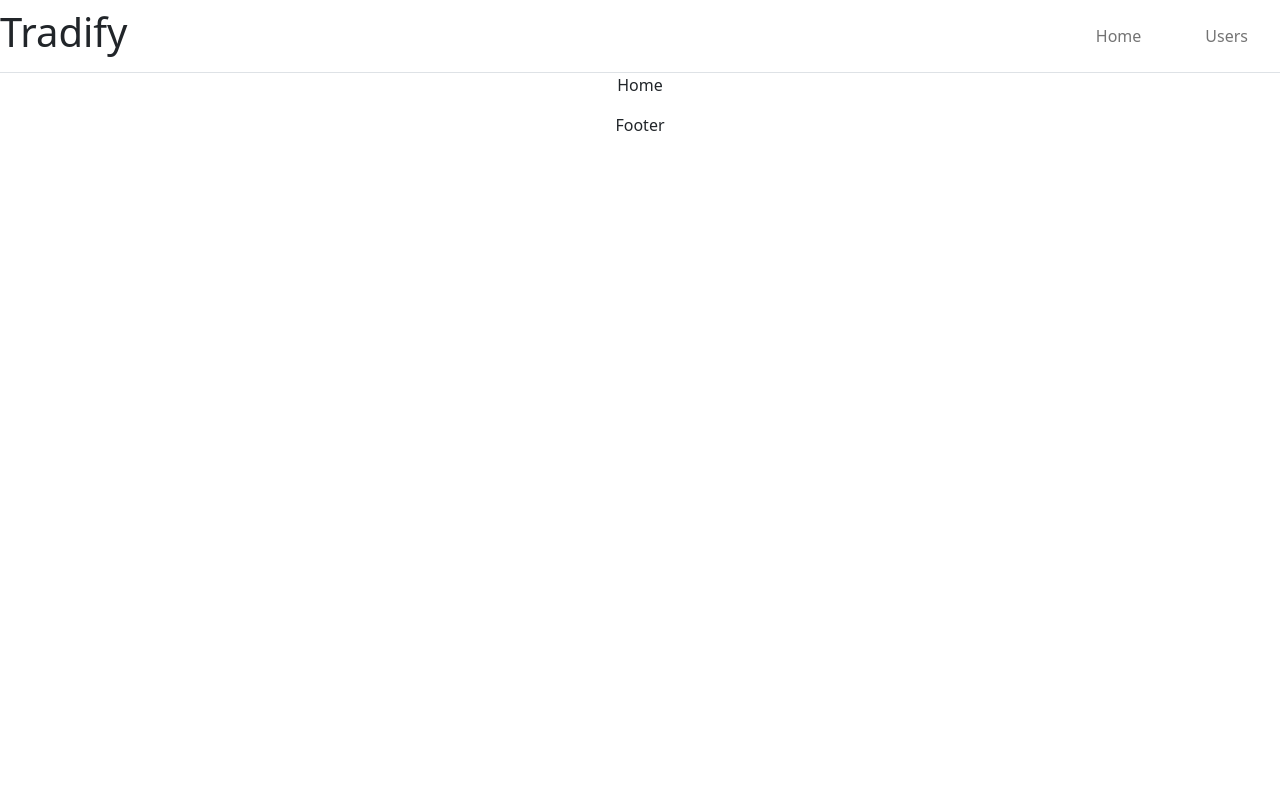
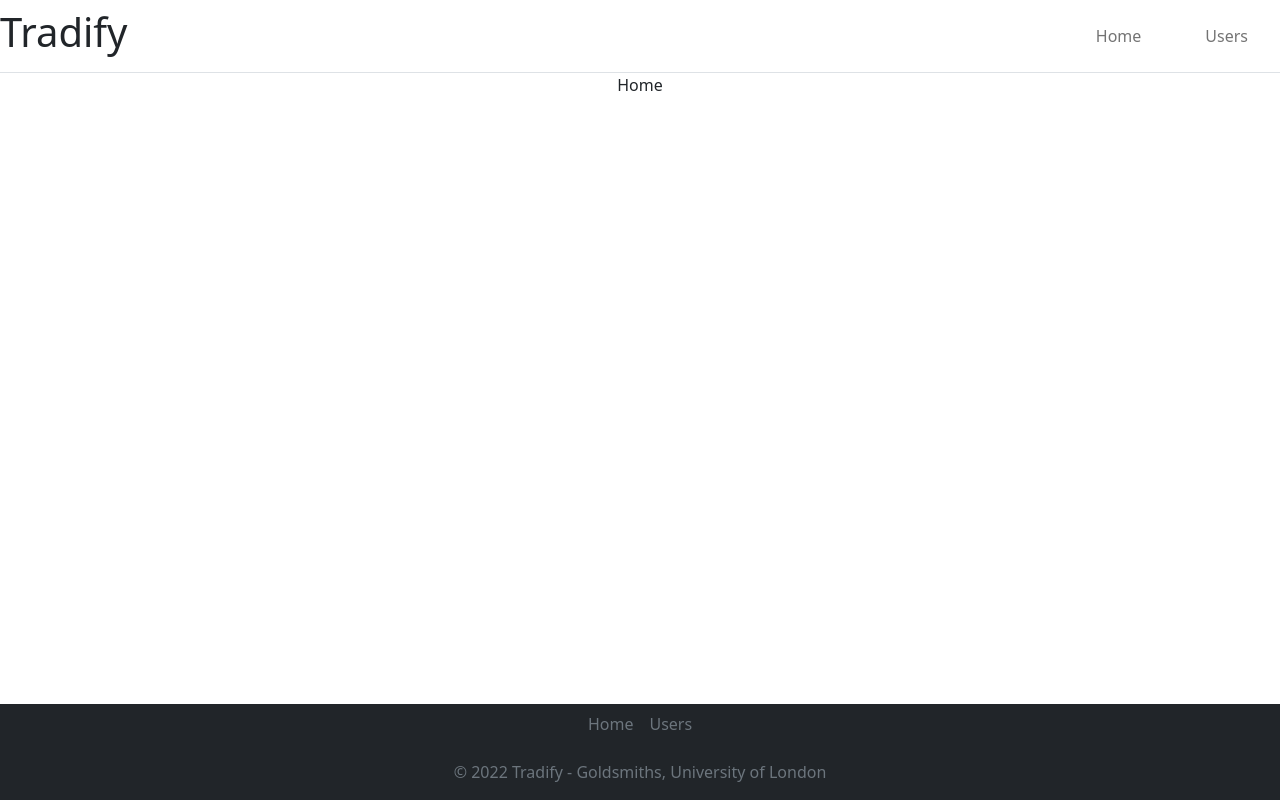
Before and after one commit to SantiagoLopez-hub/Tradify, a React (Create React App) app in the folder Tradify/frontend/: page / in a window 1280 px wide. Built offline with nearby package versions, Linux system fonts and the light colour scheme.

Commit message:
Add footer

```diff
--- a/Tradify/frontend/src/App.css
+++ b/Tradify/frontend/src/App.css
@@ -1,5 +1,8 @@
 .App {
     text-align: center;
+    display: flex;
+    flex-direction: column;
+    min-height: 100vh;
 }
 
 .App-header {
--- a/Tradify/frontend/src/Components/Footer.jsx
+++ b/Tradify/frontend/src/Components/Footer.jsx
@@ -1,6 +1,21 @@
+import {Link} from "react-router-dom";
+
 const Footer = () => {
     return (
-        <p>Footer</p>
+        <footer className="mt-auto bg-dark">
+            <ul className="navbar justify-content-center">
+                <Link to="/" className="nav-item nav-link px-2 text-muted">
+                    Home
+                </Link>
+                <Link to="/users" className="nav-item nav-link px-2 text-muted">
+                    Users
+                </Link>
+            </ul>
+
+            <p className="text-center text-muted">
+                © 2022 Tradify - Goldsmiths, University of London
+            </p>
+        </footer>
     );
 }
 
```
